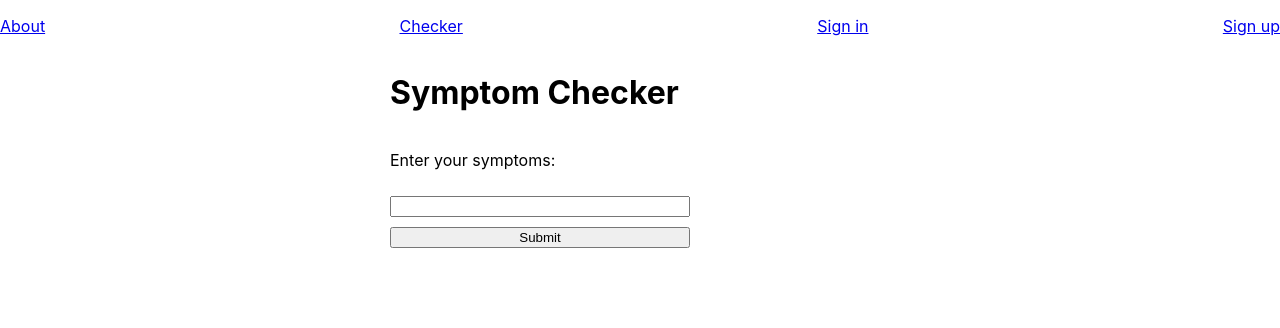
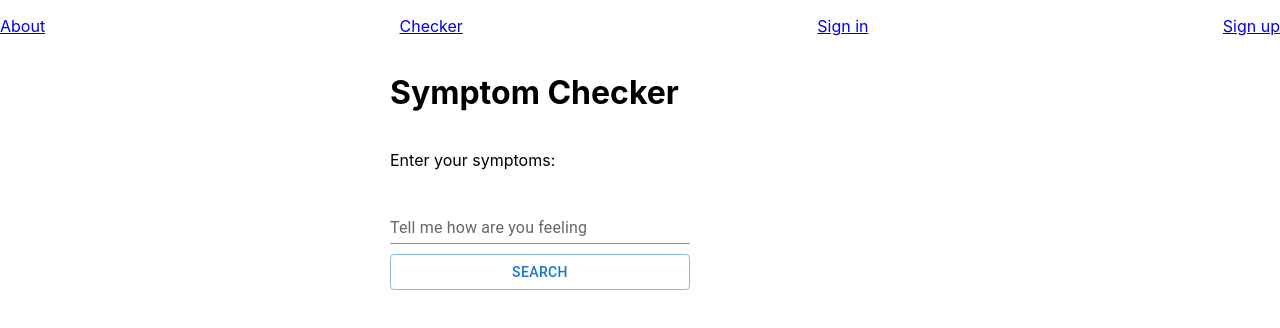
Before and after one commit to telkelly/health-provider, a React (Create React App) app: page /checker in a window 1280 px wide. Shown: the top 328 px of the page. Built offline with nearby package versions, Linux system fonts and the light colour scheme.

Commit message:
added input and btn form material ui

```diff
--- a/src/components/SymptomsChecker.js
+++ b/src/components/SymptomsChecker.js
@@ -1,5 +1,9 @@
 import React, { useState } from "react";
 import axios from "axios";
+import TextField from '@mui/material/TextField';
+import Button from "@mui/material/Button";
+
+
 
 const SymptomChecker = (props) => {
   const [symptoms, setSymptoms] = useState("");
@@ -45,12 +49,13 @@ const SymptomChecker = (props) => {
       <h1>Symptom Checker</h1>
       <form onSubmit={handleSubmit}>
         <p>Enter your symptoms:</p>
-        <input
+        {/* <input
           type="text"
           value={symptoms}
           onChange={(e) => setSymptoms(e.target.value)}
-        />
-        <button type="submit">Submit</button>
+        /> */}
+        <TextField label="Tell me how are you feeling" variant="standard" />
+        <Button type="submit" variant="outlined">Search</Button>
       </form>
       {result && result.potentialCauses && (
         <div>
```
